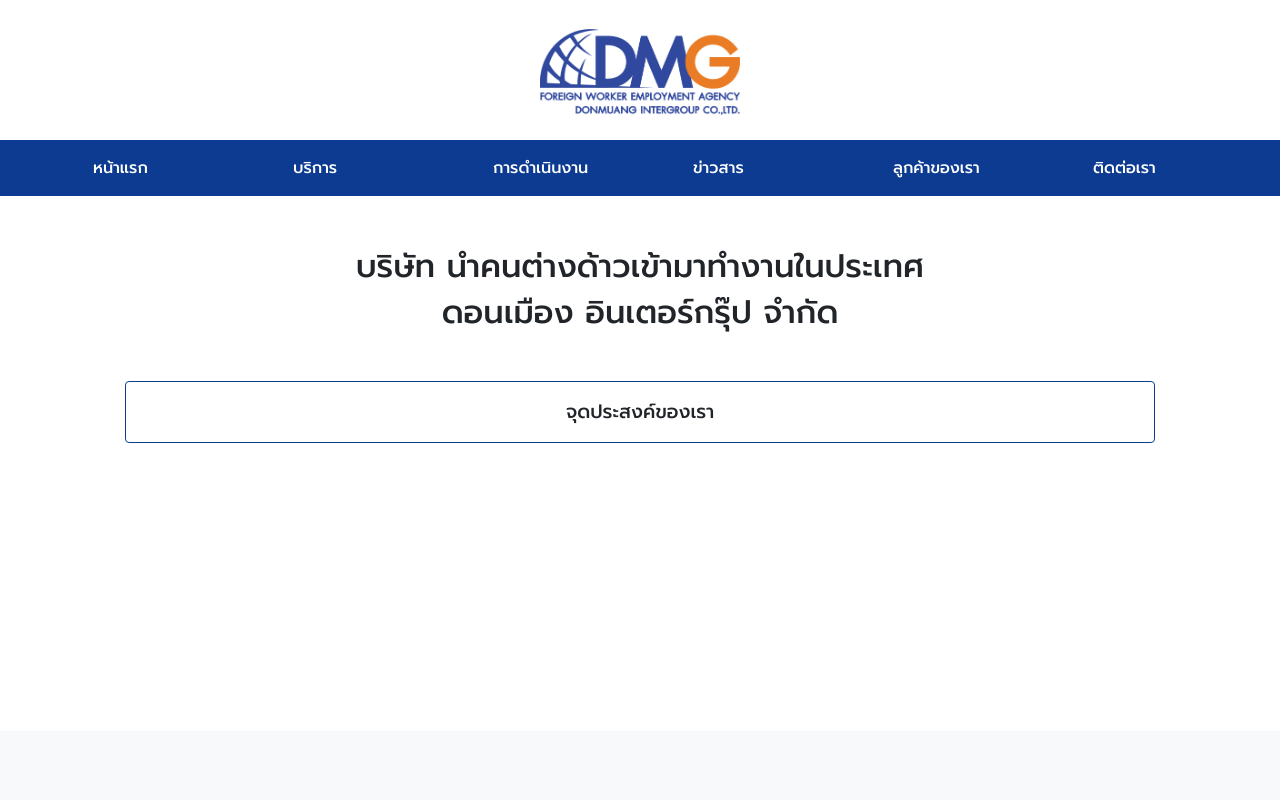
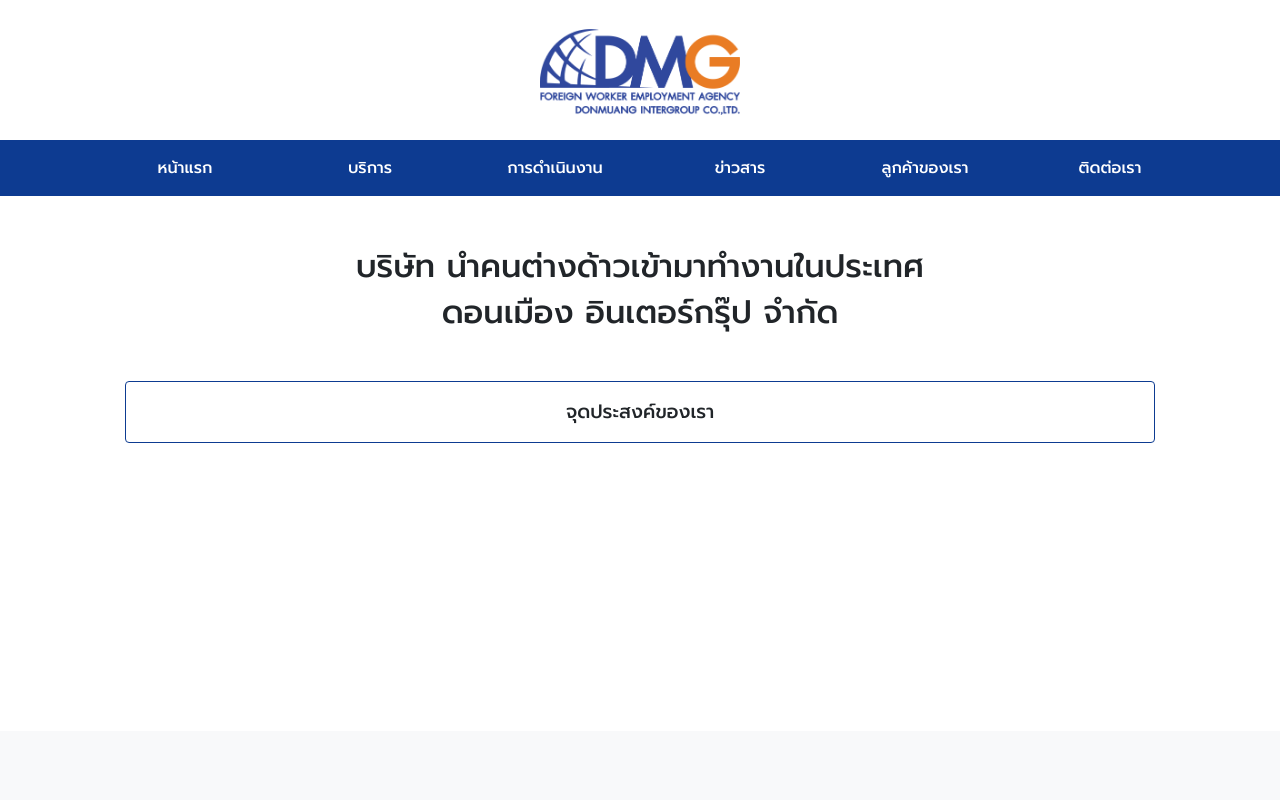
Before and after one commit to ThanakritTG8/DmgWebsite, a website with bundled scripts: page index.html in a window 1280 px wide. Shown: the top 800 px of the page. Built offline with nearby package versions, Linux system fonts and the light colour scheme.

Commit message:
edit nav-link

```diff
--- a/css/scrolling-nav.css
+++ b/css/scrolling-nav.css
@@ -14,6 +14,7 @@ section {
 }
 
 nav {
+
   background-color: rgb(13, 59, 145);
   height: auto;
 
@@ -24,7 +25,23 @@ footer {
 }
 
 .nav-item{
-  width: 200px;
+  margin-left: 15px;
+  width: 170px;
+}
+
+.nav-link {
+
+  text-align: center;
+  color: #fff;
+  text-decoration: none;
+  transition: 0.3s;
+
+}
+
+.nav-link:hover, .button:hover {
+  background: #CC6600;
+  color: #fff;
+
 }
 
 .bt-more{
```
